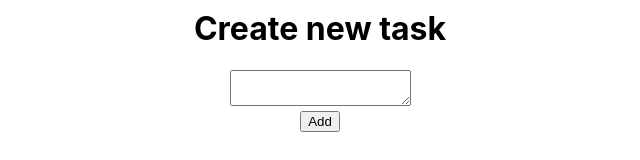
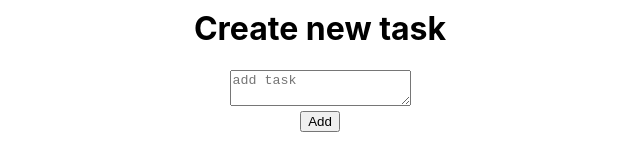
Before and after one commit to MaryiaBialetskaya1/react-app-01, a React (Create React App) app: page / in a window 1280 px wide. Shown: the part 172-332 px from the top of the page, without its empty margins (320-960 px from the left). Built offline with nearby package versions, Linux system fonts and the light colour scheme.

Commit message:
add onChange event

```diff
--- a/src/components/List/List.js
+++ b/src/components/List/List.js
@@ -1,18 +1,26 @@
 import { Component } from "react";
 
-let ListItem = [
-  { id: 1, task: "Send invitations" },
-  { id: 2, task: "Book the clown" },
-  { id: 3, task: "Order cupkes" },
-];
-
 export class List extends Component {
+  state = {
+    input: "",
+    listItems: [],
+  };
+  onChangeEvent(e) {
+    this.setState({ input: e });
+    console.log(e);
+  }
   render() {
     return (
       <div>
         <h1>Create new task</h1>
         <div>
-          <textarea></textarea>
+          <textarea
+            placeholder="add task"
+            onChange={(e) => {
+              this.onChangeEvent(e.target.value);
+            }}
+            value={this.state.input}
+          ></textarea>
         </div>
         <div>
           <button>Add</button>
```
